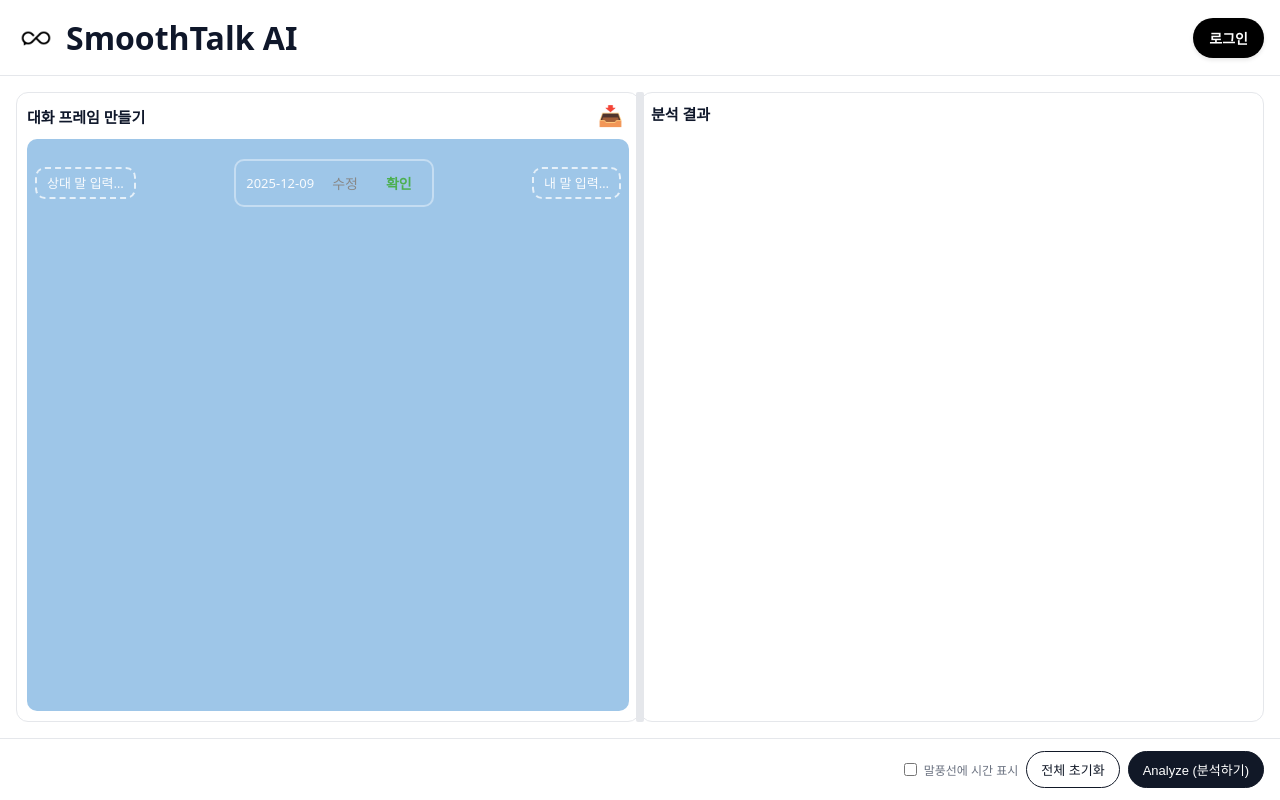
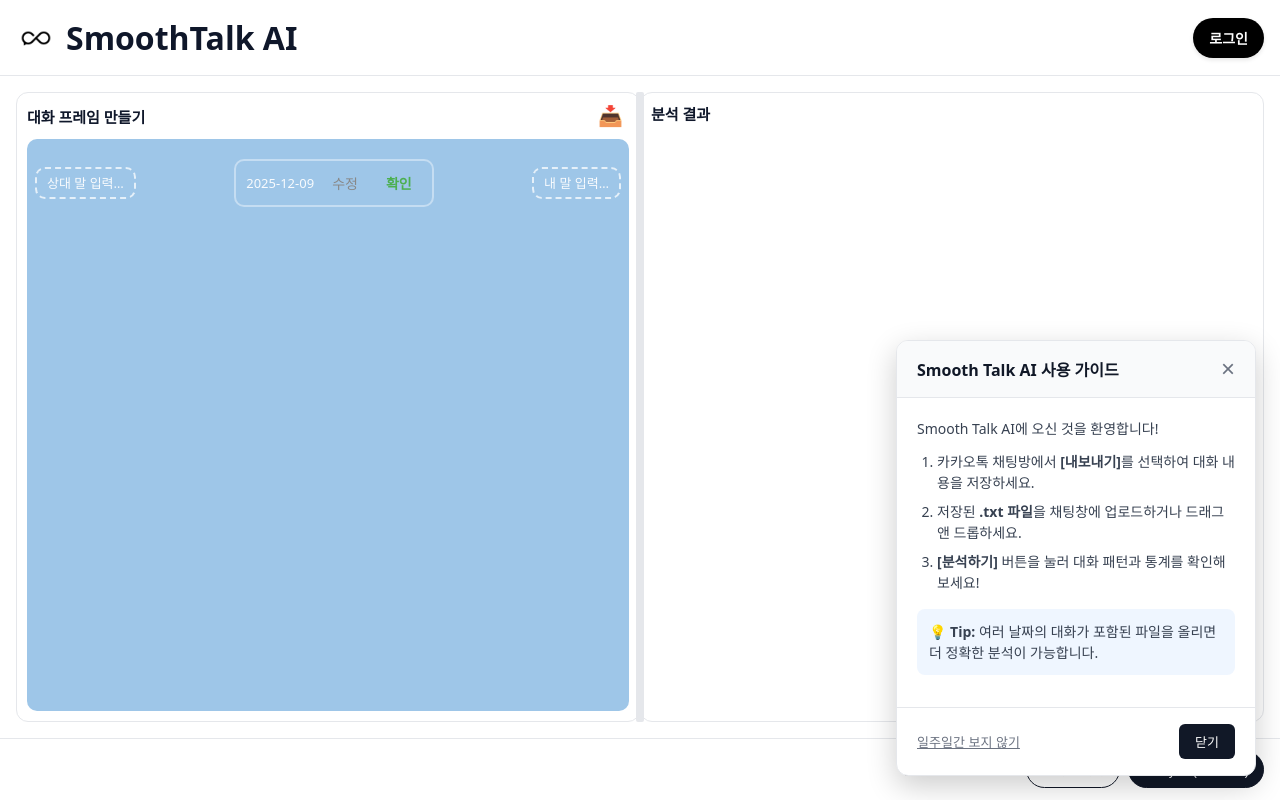
Before and after one commit to bradleysoo/Smooth-Talk-AI-Front, a React (Vite) app: page / in a window 1280 px wide. Built offline with nearby package versions, Linux system fonts and the light colour scheme.

Commit message:
feat: introduce usage guide toast component with "hide for a week" functionality

```diff
--- a/src/App.css
+++ b/src/App.css
@@ -1956,4 +1956,140 @@
 
 .modal-close-btn-text:hover {
     color: #111827;
-}
+}/* Usage Guide Toast */
+.usage-guide-toast {
+    position: fixed;
+    bottom: 24px;
+    right: 24px;
+    width: 360px;
+    background: #ffffff;
+    border-radius: 12px;
+    box-shadow: 0 10px 30px rgba(0, 0, 0, 0.2);
+    z-index: 2100; /* Higher than normal toast */
+    animation: slideUp 0.4s cubic-bezier(0.16, 1, 0.3, 1);
+    overflow: hidden;
+    border: 1px solid #e5e7eb;
+}
+
+@keyframes slideUp {
+    from {
+        opacity: 0;
+        transform: translateY(20px);
+    }
+    to {
+        opacity: 1;
+        transform: translateY(0);
+    }
+}
+
+.usage-guide-header {
+    background: #f9fafb;
+    padding: 16px 20px;
+    border-bottom: 1px solid #e5e7eb;
+    display: flex;
+    justify-content: space-between;
+    align-items: center;
+}
+
+.usage-guide-header h3 {
+    margin: 0;
+    font-size: 16px;
+    font-weight: 600;
+    color: #111827;
+}
+
+.usage-guide-close-btn {
+    background: none;
+    border: none;
+    font-size: 24px;
+    color: #6b7280;
+    cursor: pointer;
+    line-height: 1;
+    padding: 0;
+    transition: color 0.2s;
+}
+
+.usage-guide-close-btn:hover {
+    color: #111827;
+}
+
+.usage-guide-content {
+    padding: 20px;
+}
+
+.usage-guide-content p {
+    margin: 0 0 12px;
+    font-size: 14px;
+    color: #374151;
+    line-height: 1.5;
+}
+
+.usage-guide-content ol {
+    margin: 0 0 16px;
+    padding-left: 20px;
+    font-size: 14px;
+    color: #374151;
+}
+
+.usage-guide-content li {
+    margin-bottom: 8px;
+    line-height: 1.5;
+}
+
+.usage-guide-tip {
+    background: #eff6ff;
+    padding: 12px;
+    border-radius: 8px;
+    color: #1e40af;
+    font-size: 13px;
+    margin-top: 12px;
+}
+
+.usage-guide-footer {
+    padding: 16px 20px;
+    border-top: 1px solid #e5e7eb;
+    display: flex;
+    justify-content: space-between;
+    gap: 12px;
+}
+
+.usage-guide-btn-primary {
+    background: #111827;
+    color: #fff;
+    border: none;
+    padding: 8px 16px;
+    border-radius: 6px;
+    font-size: 13px;
+    font-weight: 500;
+    cursor: pointer;
+    transition: background-color 0.2s;
+}
+
+.usage-guide-btn-primary:hover {
+    background: #1f2937;
+}
+
+.usage-guide-btn-secondary {
+    background: none;
+    color: #6b7280;
+    border: none;
+    padding: 8px 0;
+    font-size: 13px;
+    cursor: pointer;
+    text-decoration: underline;
+    transition: color 0.2s;
+}
+
+.usage-guide-btn-secondary:hover {
+    color: #374151;
+}
+
+/* Mobile Responsiveness */
+@media (max-width: 480px) {
+    .usage-guide-toast {
+        left: 16px;
+        right: 16px;
+        bottom: 16px;
+        width: auto;
+    }
+}
--- a/src/App.jsx
+++ b/src/App.jsx
@@ -1,6 +1,7 @@
 // src/App.jsx
 import { useState, useRef, useEffect } from "react";
 import { parseKakaoTalkChat } from "./utils/kakaoParser";
+import UsageGuideToast from "./components/UsageGuideToast";
 import { BarChart, Bar, XAxis, YAxis, Tooltip, ResponsiveContainer, Cell } from "recharts";
 import "./App.css";
 
@@ -139,6 +140,34 @@
     const [showPaymentModal, setShowPaymentModal] = useState(false);
     // 사용량 초과 모달 상태
     const [showLimitModal, setShowLimitModal] = useState(false);
+    // 사용 가이드 토스트 상태
+    const [showUsageToast, setShowUsageToast] = useState(false);
+
+    // 사용 가이드 표시 로직 (일주일간 보지 않기 체크)
+    useEffect(() => {
+        const hideUntil = localStorage.getItem("hideUsageGuideUntil");
+        if (hideUntil) {
+            const hideUntilDate = new Date(hideUntil);
+            if (new Date() > hideUntilDate) {
+                setShowUsageToast(true);
+                localStorage.removeItem("hideUsageGuideUntil");
+            }
+        } else {
+            setShowUsageToast(true);
+        }
+    }, []);
+
+    const handleCloseUsageToast = () => {
+        setShowUsageToast(false);
+    };
+
+    const handleDoNotShowUsageToast = () => {
+        const date = new Date();
+        date.setDate(date.getDate() + 7);
+        localStorage.setItem("hideUsageGuideUntil", date.toISOString());
+        setShowUsageToast(false);
+    };
+
     // 토큰 토스트 상태
     const [showTokenToast, setShowTokenToast] = useState(false);
     // 선택된 토큰 수와 가격
@@ -2016,6 +2045,12 @@
                     </div>
                 </section>
             </div >
+            {showUsageToast && (
+                <UsageGuideToast
+                    onClose={handleCloseUsageToast}
+                    onDoNotShowAgain={handleDoNotShowUsageToast}
+                />
+            )}
         </div >
     );
 }
--- /dev/null
+++ b/src/components/UsageGuideToast.jsx
@@ -0,0 +1,35 @@
+import React from 'react';
+
+const UsageGuideToast = ({ onClose, onDoNotShowAgain }) => {
+    return (
+        <div className="usage-guide-toast">
+            <div className="usage-guide-header">
+                <h3>Smooth Talk AI 사용 가이드</h3>
+                <button className="usage-guide-close-btn" onClick={onClose} aria-label="닫기">
+                    &times;
+                </button>
+            </div>
+            <div className="usage-guide-content">
+                <p>Smooth Talk AI에 오신 것을 환영합니다!</p>
+                <ol>
+                    <li>카카오톡 채팅방에서 <b>[내보내기]</b>를 선택하여 대화 내용을 저장하세요.</li>
+                    <li>저장된 <b>.txt 파일</b>을 채팅창에 업로드하거나 드래그 앤 드롭하세요.</li>
+                    <li><b>[분석하기]</b> 버튼을 눌러 대화 패턴과 통계를 확인해보세요!</li>
+                </ol>
+                <p className="usage-guide-tip">
+                    💡 <b>Tip:</b> 여러 날짜의 대화가 포함된 파일을 올리면 더 정확한 분석이 가능합니다.
+                </p>
+            </div>
+            <div className="usage-guide-footer">
+                <button className="usage-guide-btn-secondary" onClick={onDoNotShowAgain}>
+                    일주일간 보지 않기
+                </button>
+                <button className="usage-guide-btn-primary" onClick={onClose}>
+                    닫기
+                </button>
+            </div>
+        </div>
+    );
+};
+
+export default UsageGuideToast;
```
Also changed, not shown: 1 other file (tests, documents, lock files or other folders).
